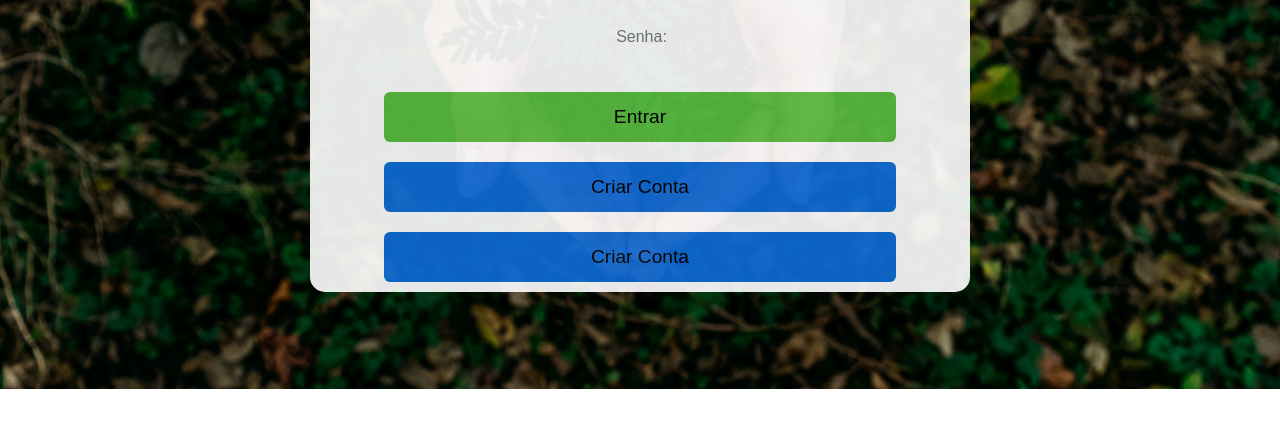
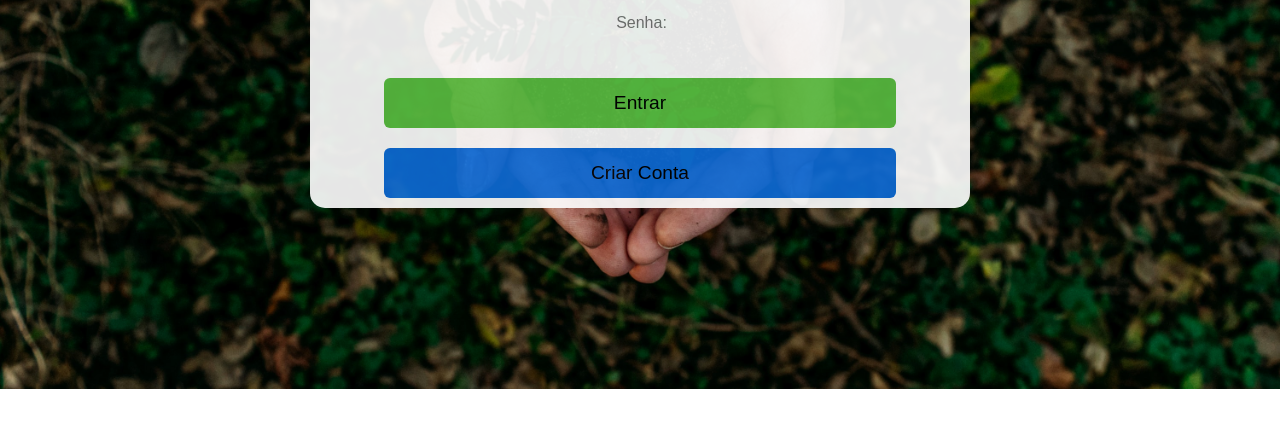
Before and after one commit to d3xt3er/FrontEnd-Recyclo, a plain HTML site: page View/login_usuario/index.html in a window 1280 px wide. Shown: the part 344-772 px from the top of the page. Drawn offline with nearby package versions, Linux system fonts and the light colour scheme.

Commit message:
Correcao de erros de commit

```diff
--- a/View/login_usuario/index.html
+++ b/View/login_usuario/index.html
@@ -26,7 +26,6 @@
 
         <button id="btnCadastro" onclick="location.replace('../Cadastro/index.html');" >Criar Conta</button>
 
-        <button id="btnCadastro" onclick="goCadastro()">Criar Conta</button>
 
     </div>
 </body>
```
